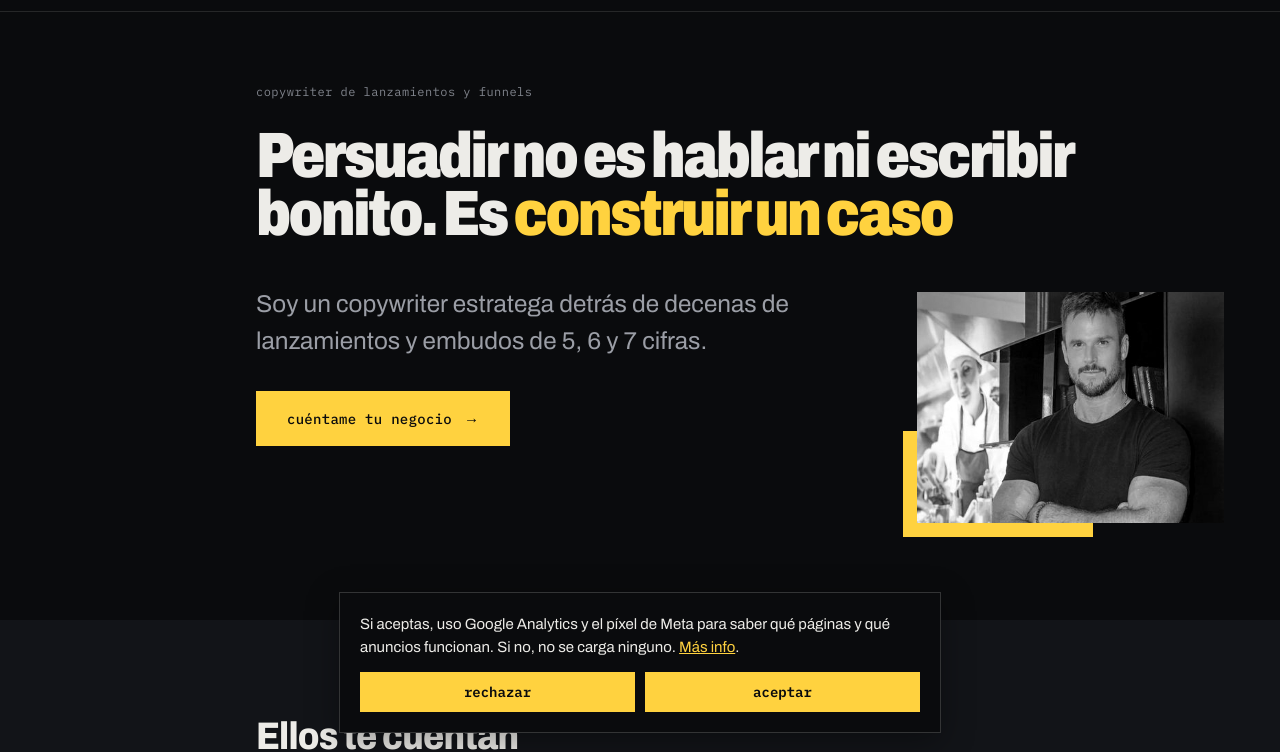
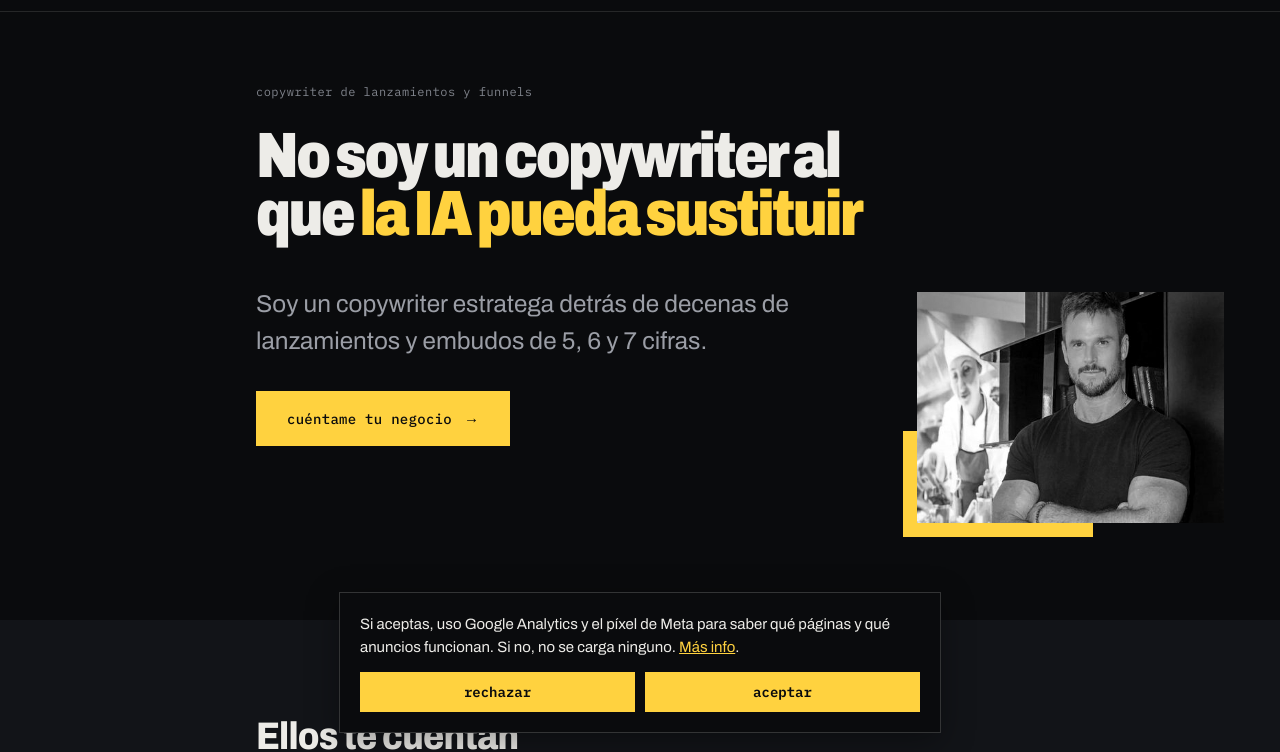
Before and after one commit to danigdecelis/danielgarciadecelis-com, a plain HTML site: page index.html in a window 1280 px wide. Shown: the part 51-803 px from the top of the page. Drawn offline with Linux system fonts and the light colour scheme.

Commit message:
Home: titular nuevo «No soy un copywriter al que la IA pueda sustituir»
Co-Authored-By: Claude Opus 5.5 <noreply@anthropic.com>
Claude-Session: https://claude.ai/code/session_01XXbBETsFo9E2RXX8XyC9xQ

```diff
--- a/index.html
+++ b/index.html
@@ -89,7 +89,7 @@ html{scroll-behavior:smooth}
         <div class="hero-grid">
           <div class="hero-head">
             <div style="font-family: var(--font-mono); font-size: 12px; letter-spacing: .04em; color: var(--ink-subtle); margin-bottom: 28px;">copywriter de lanzamientos y funnels</div>
-            <h1 class="h-hero">Persuadir no es hablar ni escribir bonito. Es <span class="dg-mark">construir un caso</span></h1>
+            <h1 class="h-hero">No soy un copywriter al que <span class="dg-mark">la&nbsp;IA pueda sustituir</span></h1>
           </div>
           <div class="hero-txt">
             <p class="hero-sub">Soy un copywriter estratega detrás de decenas de lanzamientos y embudos de 5, 6 y 7 cifras.</p>
```
